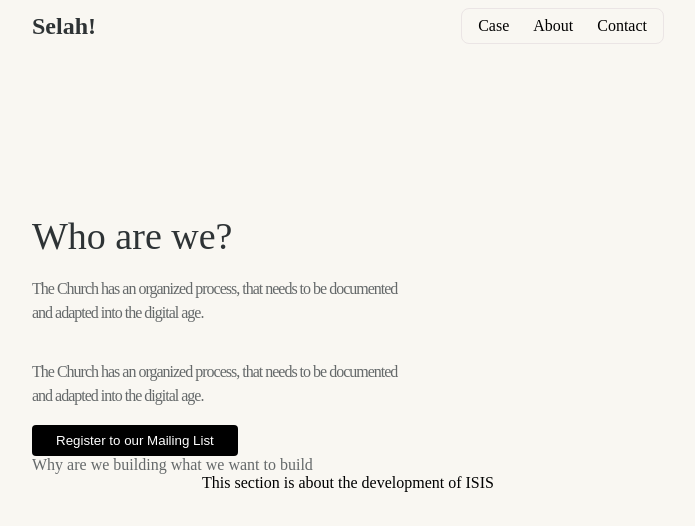
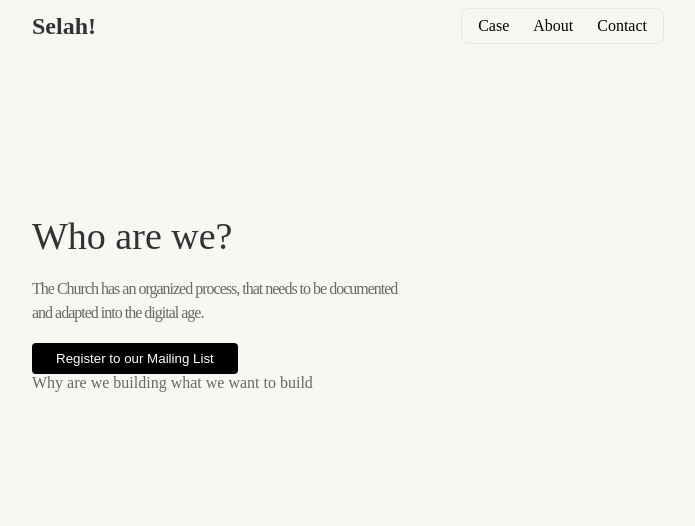
Before and after one commit to byfolarin/Selah, a React (Vite) app in the folder Selah/: page /About in a window 1280 px wide. Shown: the top 526 px of the page, without its empty margins (292-987 px from the left). Built offline with nearby package versions, Linux system fonts and the light colour scheme; a web font is replaced by a local one.

Commit message:
underscores About

```diff
--- a/Selah/src/components/website/About.jsx
+++ b/Selah/src/components/website/About.jsx
@@ -5,10 +5,6 @@ const About = () => {
     <div className='container'>
           <h1>Who are we?
         </h1>
-
-        <h2> The Church has an organized process, that needs to be documented <br />
-        and adapted into the digital age.
-        </h2>
 
         <h2> The Church has an organized process, that needs to be documented <br />
         and adapted into the digital age.
@@ -24,12 +20,6 @@ const About = () => {
         Why are we building what we want to build
       </p>
 
-
-
-      <div className="section-2">
-        This section is about the development of ISIS
-      </div>
-
     </div>
   )
 }
--- a/Selah/src/components/website/Contact.jsx
+++ b/Selah/src/components/website/Contact.jsx
@@ -18,7 +18,7 @@ const Contact = () => {
           </button>
       </div>
 
-      <h3>
+      <h3 >
         We are building something Unique
       </h3>
 
```
